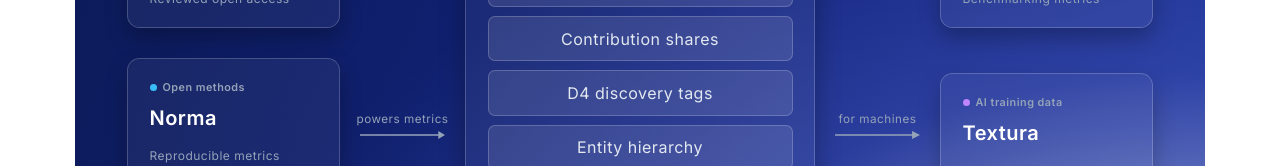
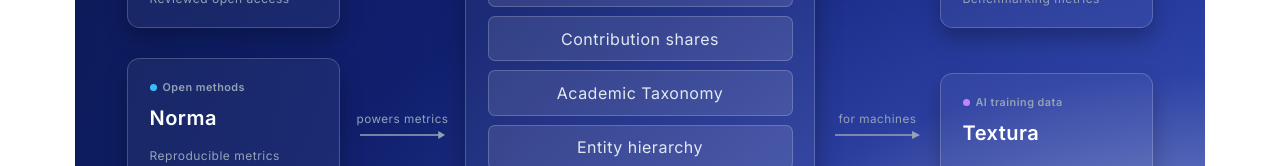
Before and after one commit to Liberata-Academic-Publishing/liberata-info, a React (Create React App) app: page /products in a window 1280 px wide. Shown: the part 1668-1834 px from the top of the page. Built offline with nearby package versions, Linux system fonts and the light colour scheme; no server answers.

Commit message:
Change D4 discovery tags to Academic Taxonomy

```diff
--- a/src/components/EcosystemDiagram.tsx
+++ b/src/components/EcosystemDiagram.tsx
@@ -46,7 +46,7 @@ function EcosystemDiagram() {
         <div className="eco-pills">
           <div className="eco-pill">Academic Capital</div>
           <div className="eco-pill">Contribution shares</div>
-          <div className="eco-pill">D4 discovery tags</div>
+          <div className="eco-pill">Academic Taxonomy</div>
           <div className="eco-pill">Entity hierarchy</div>
         </div>
       </div>
```
